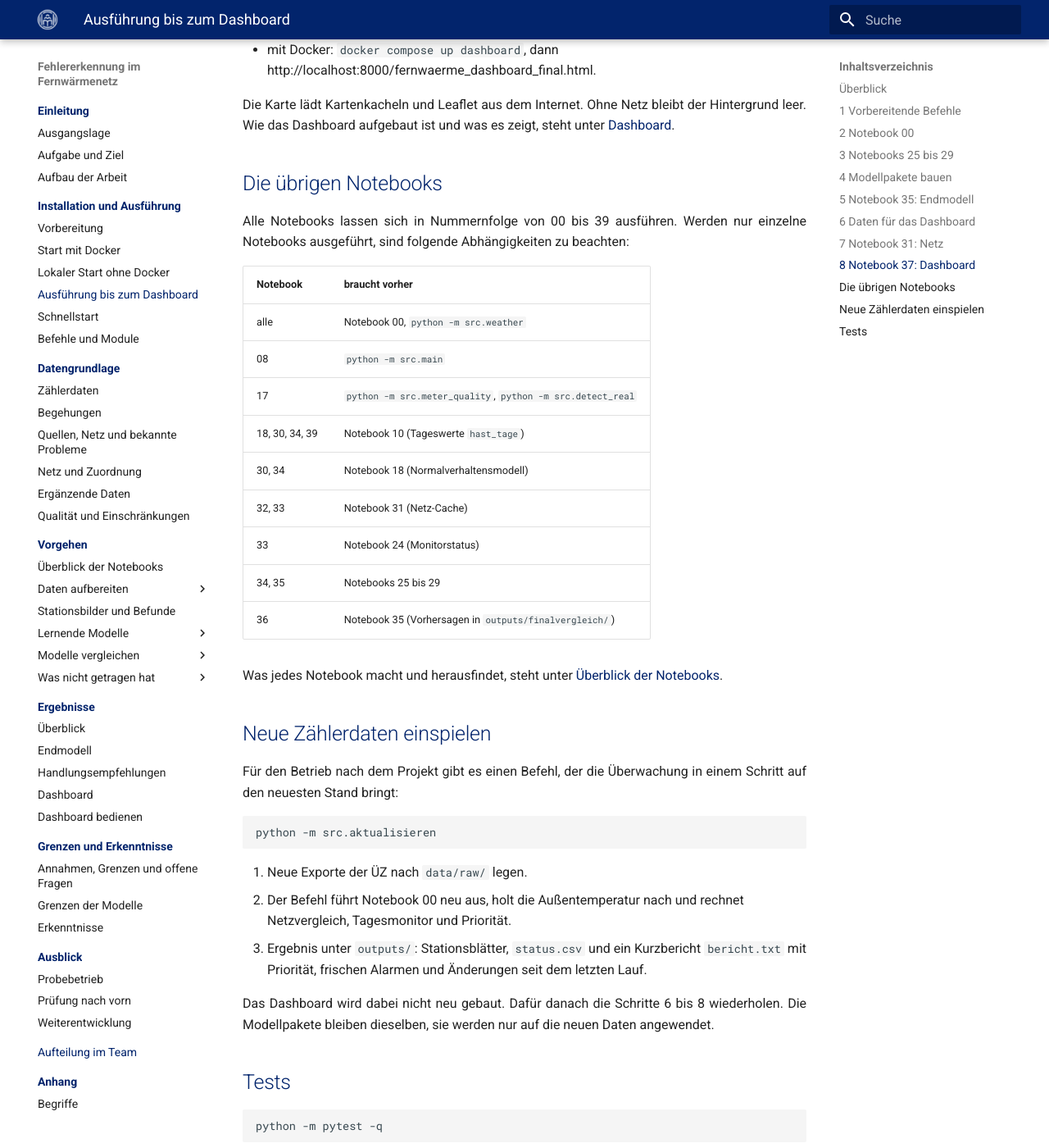
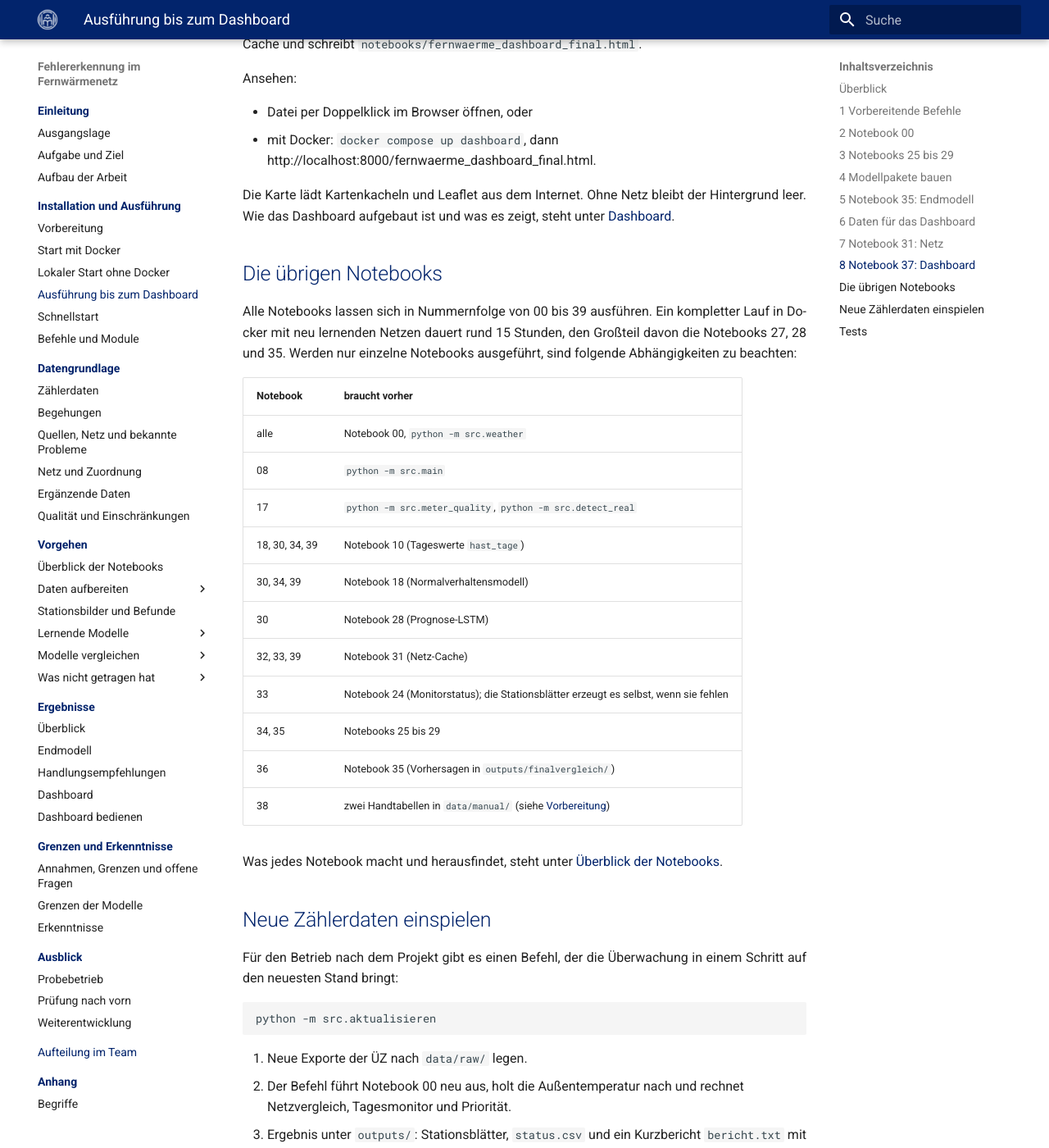
Before and after one commit to ivelinayna/projektseminar, an MkDocs documentation site: the page built from docs/ausfuehrung.md, in a window 1280 px wide and 1400 px high, scrolled down 4101 px. Shown: the whole window at 82% size. Built offline with MkDocs 1.6.1 and Material for MkDocs 9.7.7, drawn with Linux system fonts in a browser that asks for light colours; some of the changed text lies outside the part shown.

Commit message:
Ausführung und Vorbereitung: Laufzeiten in Docker, Abhängigkeiten von NB 30, 33, 38, 39

```diff
--- a/docs/ausfuehrung.md
+++ b/docs/ausfuehrung.md
@@ -73,9 +73,12 @@ Die lernenden Modelle bauen aufeinander auf und laufen der Reihe nach:
 | 28 Prognose-LSTM | `prognose_tage.csv`, Gewichte nach `notebooks/models/` | rund 2 Minuten |
 | 29 XGBoost und Klassen | `fehlerklassen_je_hast.csv` | rund 11 Minuten |
 
-- Ohne Grafikkarte, also auch in Docker, brauchen 27 und 28 mehrere Stunden, wenn sie neu lernen.
+- Ohne Grafikkarte, also auch in Docker, brauchen 27 und 28 mehrere Stunden, wenn sie neu lernen (im Test mit Docker:
+  27 rund 4,5 Stunden, 28 rund 3,5 Stunden).
 - Liegen die Gewichte bereits in `notebooks/models/`, laden 27 und 28 sie, statt neu zu lernen. Da alle Seeds fest
   gesetzt sind, liefern neu gelernte Gewichte auf demselben Rechner dieselben Zahlen.
+- Auf einem anderen Rechner weichen die Zahlen leicht ab. Notebook 28 kann dann z. B. die Schwelle z ≥ 6 statt z ≥ 4
+  wählen. Notebook 30 übernimmt die Schwelle, die Notebook 28 gewählt hat. Die Aussagen bleiben gleich.
 
 ## 4 Modellpakete bauen
 
@@ -107,7 +110,8 @@ setzt es diese Pakete als aktuelle Version.
 - Empfohlen, weil das Dashboard dann genau die Modelle zeigt, die in Notebook 35 am besten abgeschnitten haben (siehe
   [Strenger Vergleich](vergleich/endmodell.md)).
 - Braucht die Pakete aus Schritt 4, weil es das alte Prognose-LSTM zum Vergleich lädt.
-- Dauert deutlich länger als die anderen Notebooks, weil es alle Netze je Prüfteil neu lernt.
+- Dauert deutlich länger als die anderen Notebooks, weil es alle Netze je Prüfteil neu lernt (in Docker rund
+  5 Stunden).
 - Ohne Notebook 35 nutzt das Dashboard die Pakete aus Schritt 4. Die Anzeige ist dieselbe, die Modelle stammen dann
   aus den Notebooks 26 bis 29.
 
@@ -146,8 +150,9 @@ aufgebaut ist und was es zeigt, steht unter [Dashboard](ergebnisse_dashboard.md)
 
 ## Die übrigen Notebooks
 
-Alle Notebooks lassen sich in Nummernfolge von 00 bis 39 ausführen. Werden nur einzelne Notebooks ausgeführt, sind
-folgende Abhängigkeiten zu beachten:
+Alle Notebooks lassen sich in Nummernfolge von 00 bis 39 ausführen. Ein kompletter Lauf in Docker mit neu lernenden
+Netzen dauert rund 15 Stunden, den Großteil davon die Notebooks 27, 28 und 35. Werden nur einzelne Notebooks
+ausgeführt, sind folgende Abhängigkeiten zu beachten:
 
 | Notebook | braucht vorher |
 |---|---|
@@ -155,11 +160,13 @@ folgende Abhängigkeiten zu beachten:
 | 08 | `python -m src.main` |
 | 17 | `python -m src.meter_quality`, `python -m src.detect_real` |
 | 18, 30, 34, 39 | Notebook 10 (Tageswerte `hast_tage`) |
-| 30, 34 | Notebook 18 (Normalverhaltensmodell) |
-| 32, 33 | Notebook 31 (Netz-Cache) |
-| 33 | Notebook 24 (Monitorstatus) |
+| 30, 34, 39 | Notebook 18 (Normalverhaltensmodell) |
+| 30 | Notebook 28 (Prognose-LSTM) |
+| 32, 33, 39 | Notebook 31 (Netz-Cache) |
+| 33 | Notebook 24 (Monitorstatus); die Stationsblätter erzeugt es selbst, wenn sie fehlen |
 | 34, 35 | Notebooks 25 bis 29 |
 | 36 | Notebook 35 (Vorhersagen in `outputs/finalvergleich/`) |
+| 38 | zwei Handtabellen in `data/manual/` (siehe [Vorbereitung](vorbereitung.md)) |
 
 Was jedes Notebook macht und herausfindet, steht unter [Überblick der Notebooks](notebooks.md).
 
```
Also changed, not shown: docs/vorbereitung.md (+6 -0 lines).
